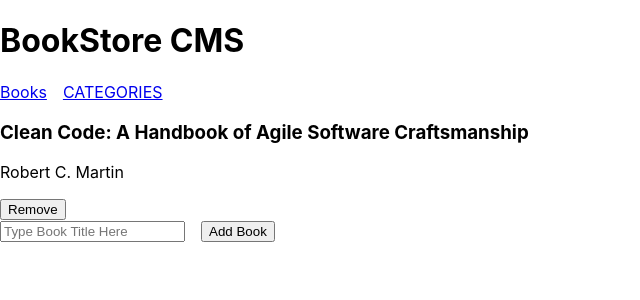
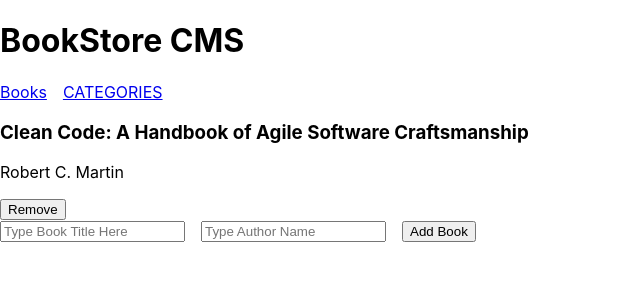
Before and after one commit to Kwentsir/react-bookstore, a React (Create React App) app: page / in a window 1280 px wide. Shown: the top 300 px of the page, without its empty margins (0-640 px from the left). Built offline with nearby package versions, Linux system fonts and the light colour scheme.

Commit message:
Update addBooks Component

```diff
--- a/src/components/AddBook.js
+++ b/src/components/AddBook.js
@@ -1,20 +1,44 @@
-import React, {useState} from 'react';
-import { useDispatch } from 'react-redux/es/exports';
-import {v4 as uuidv4} from 'uuid';
-import { addBook } from '../redux/books/books';
+import React, { useState } from "react";
+import { useDispatch } from "react-redux/es/exports";
+import { v4 as uuidv4 } from "uuid";
+import { addBook } from "../redux/books/books";
 
-const AddBook = () => (
+const AddBook = () => {
+  const [form, setForm] = useState({ title: "", author: "" });
+  const dispatch = useDispatch();
+
+  const handleChange = (e) => {
+    setForm({ ...form, [e.target.name]: e.target.value });
+  };
+
+  const handleSubmit = (e) => {
+    e.preventDefault();
+    const book = { ...form, id: uuidv4() };
+    dispatch(addBook(book));
+    setForm({ title: "", author: "" });
+  };
+
+  return (
     <form>
       <input
         style={{
-        marginRight: '1rem',
+          marginRight: "1rem",
         }}
         type="text"
+        name="title"
         placeholder="Type Book Title Here"
+        value={form.title}
+        onChange={(e) => handleChange(e)}
       />
-
+      <input style={{marginRight: '1rem',}}
+      name="author"
+      type="text"
+      placeholder="Type Author Name"
+      value={form.author}
+      onChange={(e) => handleChange(e)}
+      />
       <button type="submit">Add Book</button>
     </form>
   );
-
+};
 export default AddBook;
```
Lines whose indentation alone changed are shown as unchanged.
